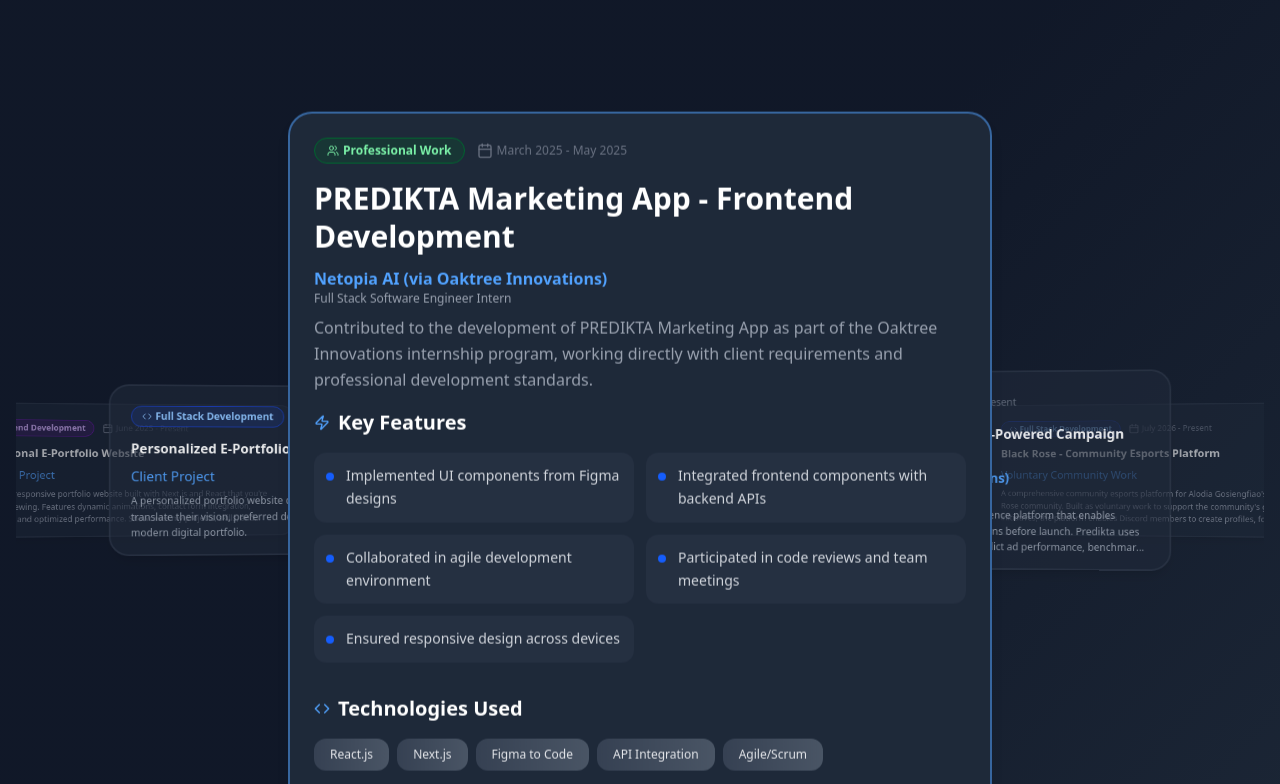
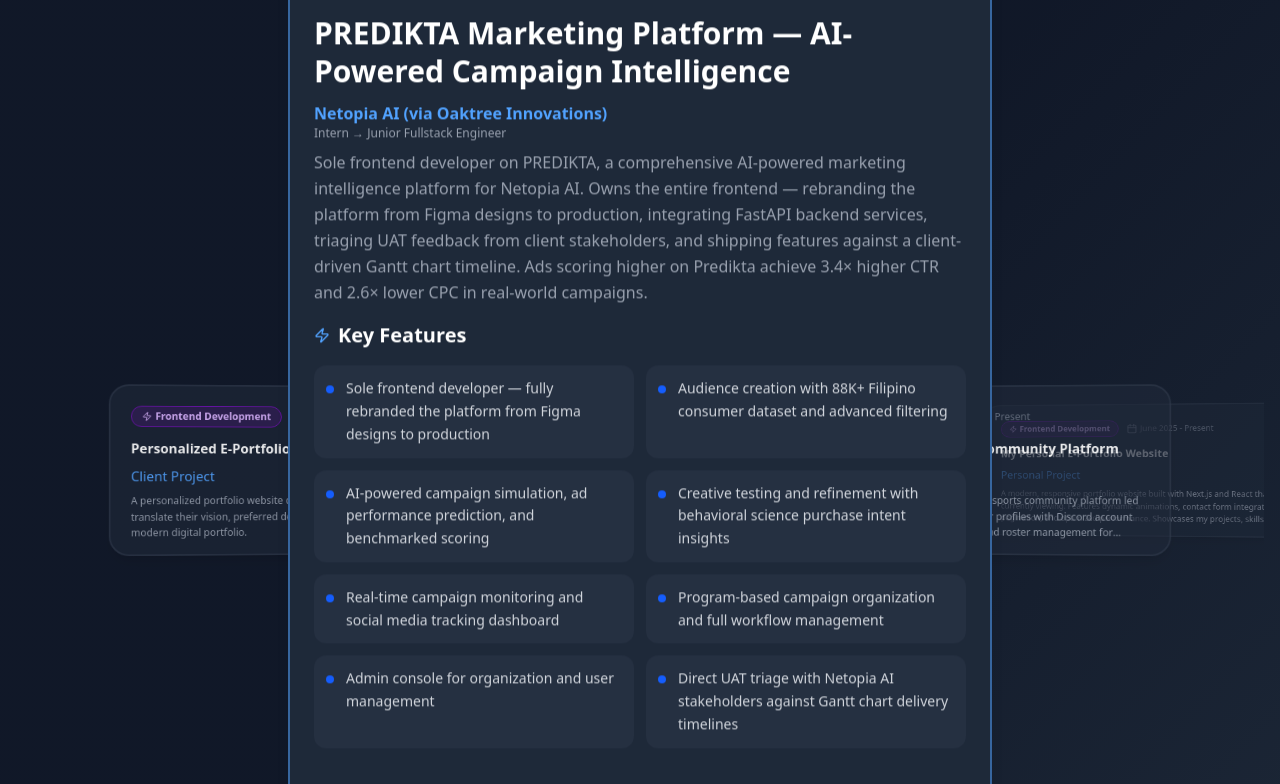
Before and after one commit to reyowner/e-portf, a Next.js app: page / in a window 1280 px wide. Shown: the part 2350-3134 px from the top of the page. Built offline with nearby package versions, Linux system fonts and the light colour scheme.

Commit message:
update lang ulit

```diff
--- a/src/components/Experience.tsx
+++ b/src/components/Experience.tsx
@@ -90,22 +90,21 @@ const Experience: React.FC = () => {
     {
       title: 'Junior Fullstack Engineer',
       company: 'Oaktree Innovations',
-      duration: 'June 2025 - Recent',
+      duration: 'June 2025 - August 2026',
       location: 'Remote',
-      type: 'Previous Role',
-      status: 'Completed',
+      type: 'Full-time',
+      status: 'Current',
       category: 'Professional Experience',
       description:
-        'Worked in a fast-paced product environment, contributing to frontend UI/UX implementation, client feedback cycles, and feature delivery for a marketing intelligence platform. This experience strengthened my full-stack development workflow and collaborative problem-solving skills.',
+        "Served as the sole frontend developer for PREDIKTA, completely rebranding the platform based on Netopia AI's UI/UX team designs and translating Figma designs into production-ready components, interfaces, and pages. Integrated REST APIs and backend services for each feature, connecting the React/Next.js frontend with FastAPI while independently testing integrations and resolving issues. Works directly with client stakeholders — translating requirements into functional features, triaging UAT feedback, and shipping fixes against a client-driven Gantt chart timeline — in a 3–5 person agile team. Promoted from intern to full-time based on internship performance.",
       achievements: [
-        'Implement frontend UI/UX features, ensuring alignment with Figma designs and client requirements',
-        'Handle User Acceptance Testing (UAT) feedback from Netopia AI, implementing fixes and refinements',
-        'Translate client needs and requirements into functional application features',
-        'Collaborate in agile development environment following client-provided Gantt chart timelines',
-        'Develop complex features including audience creation, campaign management, and testing/refinement workflows',
-        'Integrate frontend components with backend services and AI-powered prediction engines',
-        'Participate in team meetings and continuous improvement initiatives',
-        'Maintain responsive design standards across all application features',
+        "Completely rebranded the platform based on Netopia AI's UI/UX team designs",
+        'Translated Figma designs into production-ready React/Next.js components, interfaces, and pages',
+        'Integrated REST APIs and FastAPI backend services for each feature, independently testing integrations and resolving issues',
+        'Worked directly with client stakeholders to translate requirements into functional features',
+        'Triaged UAT feedback from Netopia AI and shipped fixes against a client-driven Gantt chart timeline',
+        'Collaborated in a 3-5 person agile team across the full product development lifecycle',
+        'Promoted from intern to full-time Junior Fullstack Engineer based on internship performance',
       ],
       technologies: [
         'React 19',
@@ -119,15 +118,15 @@ const Experience: React.FC = () => {
         'Python',
         'MongoDB',
         'Figma to Code',
+        'REST APIs',
         'Git',
-        'Agile Development',
-        'Client Communication',
+        'Agile / Gantt',
       ],
       highlights: [
-        'Promoted from intern to full-time Junior Fullstack Engineer',
-        'Frontend UI/UX development for production marketing platform',
-        'Direct client collaboration with Netopia AI',
-        'Feature development from design to deployment',
+        'Promoted from intern to full-time',
+        'Sole frontend dev on client platform',
+        'Direct stakeholder collaboration',
+        'UAT triage & delivery',
       ],
     },
     {
@@ -311,6 +310,8 @@ const Experience: React.FC = () => {
     switch (type) {
       case 'Internship':
         return 'bg-blue-900/20 text-blue-300 border-blue-800/30';
+      case 'Full-time':
+        return 'bg-green-900/20 text-green-300 border-green-800/30';
       case 'Education':
         return 'bg-purple-900/30 text-purple-300 border-purple-800';
       case 'Work Immersion':
--- a/src/components/Projects.tsx
+++ b/src/components/Projects.tsx
@@ -51,45 +51,22 @@ const Projects: React.FC = () => {
     //   },
     // },
     {
-      title: 'PREDIKTA Marketing App - Frontend Development',
-      duration: 'March 2025 - May 2025',
+      title: 'PREDIKTA Marketing Platform — AI-Powered Campaign Intelligence',
+      duration: 'March 2025 - August 2026',
       company: 'Netopia AI (via Oaktree Innovations)',
-      role: 'Full Stack Software Engineer Intern',
+      role: 'Intern → Junior Fullstack Engineer',
       category: 'Professional Work',
       description:
-        'Contributed to the development of PREDIKTA Marketing App as part of the Oaktree Innovations internship program, working directly with client requirements and professional development standards.',
+        'Sole frontend developer on PREDIKTA, a comprehensive AI-powered marketing intelligence platform for Netopia AI. Owns the entire frontend — rebranding the platform from Figma designs to production, integrating FastAPI backend services, triaging UAT feedback from client stakeholders, and shipping features against a client-driven Gantt chart timeline. Ads scoring higher on Predikta achieve 3.4× higher CTR and 2.6× lower CPC in real-world campaigns.',
       features: [
-        'Implemented UI components from Figma designs',
-        'Integrated frontend components with backend APIs',
-        'Collaborated in agile development environment',
-        'Participated in code reviews and team meetings',
-        'Ensured responsive design across devices',
-      ],
-      technologies: ['React.js', 'Next.js', 'Figma to Code', 'API Integration', 'Agile/Scrum'],
-      professional: true,
-      stats: {
-        duration: '3 months',
-        team: '3 developers',
-        status: 'Completed',
-      },
-    },
-    {
-      title: 'PREDIKTA Marketing Platform - AI-Powered Campaign Intelligence',
-      duration: 'March 2025 - Present',
-      company: 'Netopia AI (via Oaktree Innovations)',
-      role: 'Junior Fullstack Engineer',
-      category: 'Professional Work',
-      description:
-        'A comprehensive AI-powered marketing intelligence platform that enables brands to test and optimize advertising campaigns before launch. Predikta uses behavioral science and machine learning to predict ad performance, benchmark creative effectiveness, and provide data-driven insights. The platform has demonstrated validated results with ads scoring higher on Predikta achieving 3.4x higher CTR and 2.6x lower CPC in real-world campaigns.',
-      features: [
-        'AI-powered campaign simulation and ad performance prediction',
-        'Audience creation with 88K+ Filipino consumer dataset filtering',
-        'Creative testing and refinement with benchmarked scoring system',
-        'Real-time campaign monitoring and social media tracking',
-        'Behavioral science insights for purchase intent optimization',
-        'Multi-industry support with expanded platform monitoring',
+        'Sole frontend developer — fully rebranded the platform from Figma designs to production',
+        'Audience creation with 88K+ Filipino consumer dataset and advanced filtering',
+        'AI-powered campaign simulation, ad performance prediction, and benchmarked scoring',
+        'Creative testing and refinement with behavioral science purchase intent insights',
+        'Real-time campaign monitoring and social media tracking dashboard',
+        'Program-based campaign organization and full workflow management',
         'Admin console for organization and user management',
-        'Program-based campaign organization and workflow management',
+        'Direct UAT triage with Netopia AI stakeholders against Gantt chart delivery timelines',
       ],
       technologies: [
         'React 19',
@@ -115,12 +92,12 @@ const Projects: React.FC = () => {
       },
     },
     {
-      title: 'Black Rose - Community Esports Platform',
+      title: 'Black Rose — Gaming & Esports Community Platform',
       duration: 'July 2026 - Present',
       type: 'Voluntary Community Work',
       category: 'Full Stack Development',
       description:
-        "A comprehensive community esports platform for Alodia Gosiengfiao's Black Rose community. Built as voluntary work to support the community's gaming initiatives, the platform enables Discord members to create profiles, form teams, register for tournaments, and follow live brackets. Operators manage the full event lifecycle through an admin console with tournament creation, entry approval, seeding, scoring, and bracket publishing capabilities.",
+        'Built Black Rose (blackrose.asia), a gaming and esports community platform led by Alodia Gosiengfiao, end-to-end. Features user profiles with Discord account verification and ROSE role-gated access, team and roster management for tournament participation, game discovery, and a Hall of Champions tracking tournament winners. Includes an admin console with tournament CRUD, Single Elimination, Swiss, and Double Elimination bracket formats, game management, and audit logging — supporting an officially partnered VALORANT / Riot Games event.',
       features: [
         'Discord OAuth authentication with member role verification',
         'Member profiles and team management system',
@@ -133,9 +110,9 @@ const Projects: React.FC = () => {
       technologies: [
         'React 19',
         'TanStack Start',
-        'Supabase',
+        'Supabase (SQL + RLS)',
+        'TypeScript',
         'Tailwind CSS',
-        'TypeScript',
         'Capacitor',
       ],
       liveUrl: 'https://blackrose.asia',
@@ -174,7 +151,7 @@ const Projects: React.FC = () => {
       title: 'Personalized E-Portfolio Website',
       duration: 'August 2026',
       type: 'Client Project',
-      category: 'Full Stack Development',
+      category: 'Frontend Development',
       description:
         'A personalized portfolio website developed in collaboration with the client to translate their vision, preferred design direction, and content requirements into a modern digital portfolio.',
       features: [
--- a/src/components/Skills.tsx
+++ b/src/components/Skills.tsx
@@ -1,79 +1,79 @@
-"use client"
+'use client';
 
-import type React from "react"
-import { useState } from "react"
-import { Code2, Database, Server, Users, Plus, ChevronDown } from "lucide-react"
+import type React from 'react';
+import { useState } from 'react';
+import { Code2, Database, Server, Users, Plus, ChevronDown } from 'lucide-react';
 
 const Skills: React.FC = () => {
-  const [activeCategory, setActiveCategory] = useState("frontend")
-  const [showAdditional, setShowAdditional] = useState(false)
+  const [activeCategory, setActiveCategory] = useState('frontend');
+  const [showAdditional, setShowAdditional] = useState(false);
 
   const skillCategories = {
     frontend: {
-      title: "Frontend",
-      fullTitle: "Frontend Development",
+      title: 'Frontend',
+      fullTitle: 'Frontend Development',
       icon: Code2,
-      color: "from-blue-500 to-cyan-500",
+      color: 'from-blue-500 to-cyan-500',
       skills: [
-        { name: "React.js", level: 85 },
-        { name: "Next.js", level: 80 },
-        { name: "HTML/CSS", level: 90 },
-        { name: "JavaScript", level: 85 },
-        { name: "TypeScript", level: 75 },
-        { name: "Tailwind CSS", level: 88 },
+        { name: 'React.js', level: 98 },
+        { name: 'Next.js', level: 90 },
+        { name: 'HTML/CSS', level: 100 },
+        { name: 'JavaScript', level: 95 },
+        { name: 'TypeScript', level: 98 },
+        { name: 'Tailwind CSS', level: 95 },
       ],
     },
     backend: {
-      title: "Backend",
-      fullTitle: "Backend Development",
+      title: 'Backend',
+      fullTitle: 'Backend Development',
       icon: Database,
-      color: "from-green-500 to-emerald-500",
+      color: 'from-green-500 to-emerald-500',
       skills: [
-        { name: "FastAPI (Python)", level: 75 },
-        { name: "API Integration", level: 80 },
-        { name: "PostgreSQL", level: 70 },
-        { name: "RESTful APIs", level: 75 },
-        { name: "JWT Auth", level: 72 },
+        { name: 'FastAPI (Python)', level: 75 },
+        { name: 'API Integration', level: 95 },
+        { name: 'PostgreSQL', level: 70 },
+        { name: 'RESTful APIs', level: 75 },
+        { name: 'JWT Auth', level: 72 },
       ],
     },
     tools: {
-      title: "Tools",
-      fullTitle: "Tools & Development",
+      title: 'Tools',
+      fullTitle: 'Tools & Development',
       icon: Server,
-      color: "from-purple-500 to-pink-500",
+      color: 'from-purple-500 to-pink-500',
       skills: [
-        { name: "Git/GitHub", level: 85 },
-        { name: "VS Code", level: 90 },
-        { name: "Docker", level: 65 },
-        { name: "Agile/Scrum", level: 80 },
-        { name: "Figma", level: 75 },
+        { name: 'Git/GitHub', level: 95 },
+        { name: 'VS Code', level: 100 },
+        { name: 'Docker', level: 85 },
+        { name: 'Agile/Scrum', level: 95 },
+        { name: 'Figma', level: 75 },
       ],
     },
     soft: {
-      title: "Professional",
-      fullTitle: "Professional Skills",
+      title: 'Professional',
+      fullTitle: 'Professional Skills',
       icon: Users,
-      color: "from-orange-500 to-red-500",
+      color: 'from-orange-500 to-red-500',
       skills: [
-        { name: "Team Collaboration", level: 90 },
-        { name: "Problem Solving", level: 88 },
-        { name: "Fast Learning", level: 92 },
-        { name: "Communication", level: 85 },
-        { name: "Time Management", level: 87 },
+        { name: 'Team Collaboration', level: 100 },
+        { name: 'Problem Solving', level: 95 },
+        { name: 'Fast Learning', level: 98 },
+        { name: 'Communication', level: 85 },
+        { name: 'Time Management', level: 95 },
       ],
     },
-  }
+  };
 
   const additionalSkills = [
-    { name: "Microsoft Excel", category: "Office" },
-    { name: "Microsoft Word", category: "Office" },
-    { name: "Data Entry", category: "Administrative" },
-    { name: "Document Transcription", category: "Administrative" },
-    { name: "Cybersecurity Awareness", category: "Security" },
-    { name: "Fast Typing", category: "Technical" },
-    { name: "Quality Assurance", category: "Process" },
-    { name: "Time Management", category: "Soft Skills" },
-  ]
+    { name: 'Microsoft Excel', category: 'Office' },
+    { name: 'Microsoft Word', category: 'Office' },
+    { name: 'Data Entry', category: 'Administrative' },
+    { name: 'Document Transcription', category: 'Administrative' },
+    { name: 'Cybersecurity Awareness', category: 'Security' },
+    { name: 'Fast Typing', category: 'Technical' },
+    { name: 'Quality Assurance', category: 'Process' },
+    { name: 'Time Management', category: 'Soft Skills' },
+  ];
 
   // Custom Progress component
   const Progress = ({ value, color }: { value: number; color: string }) => (
@@ -83,19 +83,23 @@ const Skills: React.FC = () => {
         style={{ width: `${value}%` }}
       ></div>
     </div>
-  )
+  );
 
-  const currentCategory = skillCategories[activeCategory as keyof typeof skillCategories]
+  const currentCategory = skillCategories[activeCategory as keyof typeof skillCategories];
 
   return (
-    <section id="skills" className="py-8 sm:py-12 lg:py-20 bg-gradient-to-br from-gray-900 via-gray-900 to-gray-800">
+    <section
+      id="skills"
+      className="py-8 sm:py-12 lg:py-20 bg-gradient-to-br from-gray-900 via-gray-900 to-gray-800"
+    >
       <div className="container mx-auto px-4">
         <div className="text-center mb-8 sm:mb-12">
           <h2 className="text-2xl sm:text-3xl md:text-4xl lg:text-5xl font-bold mb-4 bg-gradient-to-r from-blue-600 via-purple-600 to-blue-800 bg-clip-text text-transparent">
             Skills & Technologies
           </h2>
           <p className="text-sm sm:text-base lg:text-lg text-gray-400 max-w-2xl mx-auto px-4 sm:px-0">
-            Technical expertise gained through hands-on professional experience and academic background
+            Technical expertise gained through hands-on professional experience and academic
+            background
           </p>
         </div>
 
@@ -104,8 +108,8 @@ const Skills: React.FC = () => {
           <div className="bg-gray-800 rounded-xl sm:rounded-2xl p-2 px-3 sm:p-2.5 border border-gray-700 shadow-lg w-full max-w-2xl">
             <div className="grid grid-cols-2 sm:grid-cols-4 gap-1 sm:gap-2 lg:gap-3">
               {Object.entries(skillCategories).map(([key, category]) => {
-                const Icon = category.icon
-                const isActive = activeCategory === key
+                const Icon = category.icon;
+                const isActive = activeCategory === key;
 
                 return (
                   <button
@@ -113,8 +117,8 @@ const Skills: React.FC = () => {
                     onClick={() => setActiveCategory(key)}
                     className={`flex flex-col sm:flex-row items-center justify-center px-2 py-2 sm:px-3 sm:py-2.5 lg:px-6 lg:py-3 rounded-lg sm:rounded-xl font-medium transition-all duration-300 ${
                       isActive
-                        ? "bg-blue-600 text-white shadow-lg transform scale-105"
-                        : "text-gray-400 hover:text-blue-400 hover:bg-gray-700/50"
+                        ? 'bg-blue-600 text-white shadow-lg transform scale-105'
+                        : 'text-gray-400 hover:text-blue-400 hover:bg-gray-700/50'
                     }`}
                   >
                     <Icon className="w-4 h-4 sm:w-5 sm:h-5 lg:w-6 lg:h-6 mb-1 sm:mb-0 sm:mr-2 lg:mr-3 flex-shrink-0" />
@@ -123,7 +127,7 @@ const Skills: React.FC = () => {
                       <span className="hidden sm:block">{category.fullTitle}</span>
                     </span>
                   </button>
-                )
+                );
               })}
             </div>
           </div>
@@ -133,12 +137,16 @@ const Skills: React.FC = () => {
         <div className="max-w-4xl mx-auto mb-6 sm:mb-12">
           <div className="bg-gray-800 rounded-2xl sm:rounded-3xl border border-gray-700 shadow-lg overflow-hidden">
             {/* Category Header */}
-            <div className={`bg-gradient-to-r ${currentCategory.color} p-3 sm:p-4 lg:p-6 text-white`}>
+            <div
+              className={`bg-gradient-to-r ${currentCategory.color} p-3 sm:p-4 lg:p-6 text-white`}
+            >
               <div className="flex items-center">
                 <div className="w-8 h-8 sm:w-10 sm:h-10 bg-white/20 rounded-lg sm:rounded-xl flex items-center justify-center mr-3 sm:mr-4">
                   <currentCategory.icon className="h-4 w-4 sm:h-5 sm:w-5" />
                 </div>
-                <h3 className="text-base sm:text-lg lg:text-xl font-bold">{currentCategory.fullTitle}</h3>
+                <h3 className="text-base sm:text-lg lg:text-xl font-bold">
+                  {currentCategory.fullTitle}
+                </h3>
               </div>
             </div>
 
@@ -154,7 +162,9 @@ const Skills: React.FC = () => {
                       <h4 className="text-xs sm:text-sm lg:text-base font-medium text-white group-hover:text-blue-400 transition-colors duration-300">
                         {skill.name}
                       </h4>
-                      <div className="text-xs sm:text-sm font-medium text-blue-400">{skill.level}%</div>
+                      <div className="text-xs sm:text-sm font-medium text-blue-400">
+                        {skill.level}%
+                      </div>
                     </div>
                     <Progress value={skill.level} color={currentCategory.color} />
                   </div>
@@ -177,13 +187,17 @@ const Skills: React.FC = () => {
                     <Plus className="h-4 w-4 sm:h-5 sm:w-5 lg:h-6 lg:w-6 text-blue-400" />
                   </div>
                   <div className="text-left">
-                    <h3 className="text-sm sm:text-base lg:text-lg font-bold text-white">Additional Skills</h3>
-                    <p className="text-xs sm:text-sm text-gray-400 mt-1">Complementary skills and competencies</p>
+                    <h3 className="text-sm sm:text-base lg:text-lg font-bold text-white">
+                      Additional Skills
+                    </h3>
+                    <p className="text-xs sm:text-sm text-gray-400 mt-1">
+                      Complementary skills and competencies
+                    </p>
                   </div>
                 </div>
                 <ChevronDown
                   className={`h-4 w-4 sm:h-5 sm:w-5 text-gray-400 group-hover:text-blue-400 transition-all duration-300 ${
-                    showAdditional ? "rotate-180" : ""
+                    showAdditional ? 'rotate-180' : ''
                   }`}
                 />
               </button>
@@ -211,7 +225,7 @@ const Skills: React.FC = () => {
         </div>
       </div>
     </section>
-  )
-}
+  );
+};
 
-export default Skills
+export default Skills;
```
Also changed, not shown: 2 other files (tests, documents, lock files or other folders).
